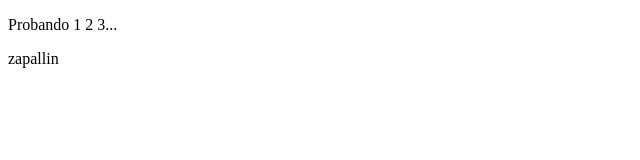
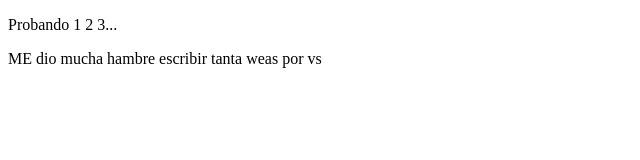
Before and after one commit to RochCX/DemoProject, a plain HTML site: page index.html in a window 1280 px wide. Shown: the whole page, without its empty margins (0-640 px from the left). Drawn offline with Linux system fonts and the light colour scheme.

Commit message:
cambie el texto del html

```diff
--- a/index.html
+++ b/index.html
@@ -10,6 +10,6 @@
     <p>
         Probando 1 2 3...
     </p>
-    zapallin
+    ME dio mucha hambre escribir tanta weas por vs
 </body>
 </html>
```
